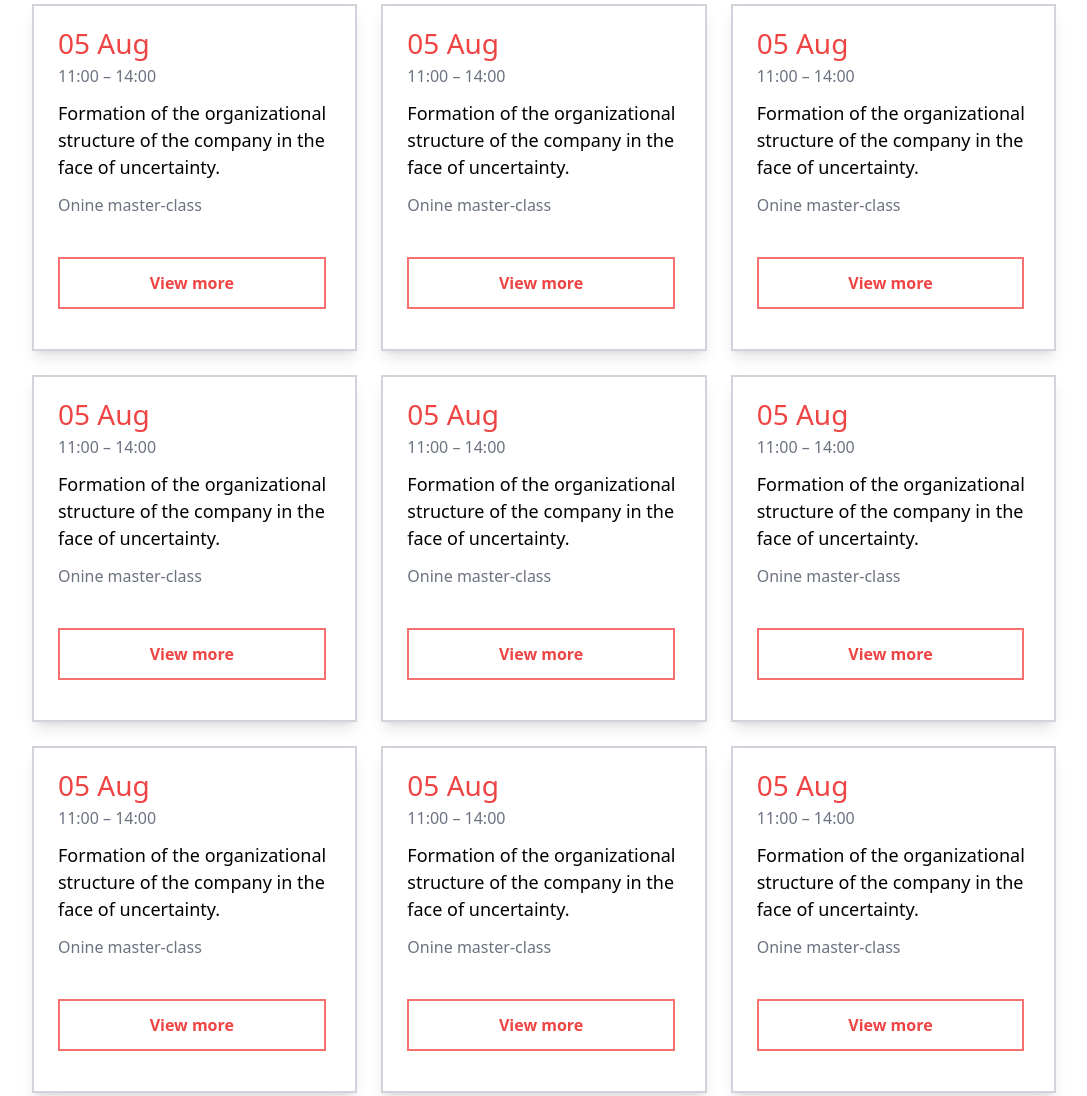
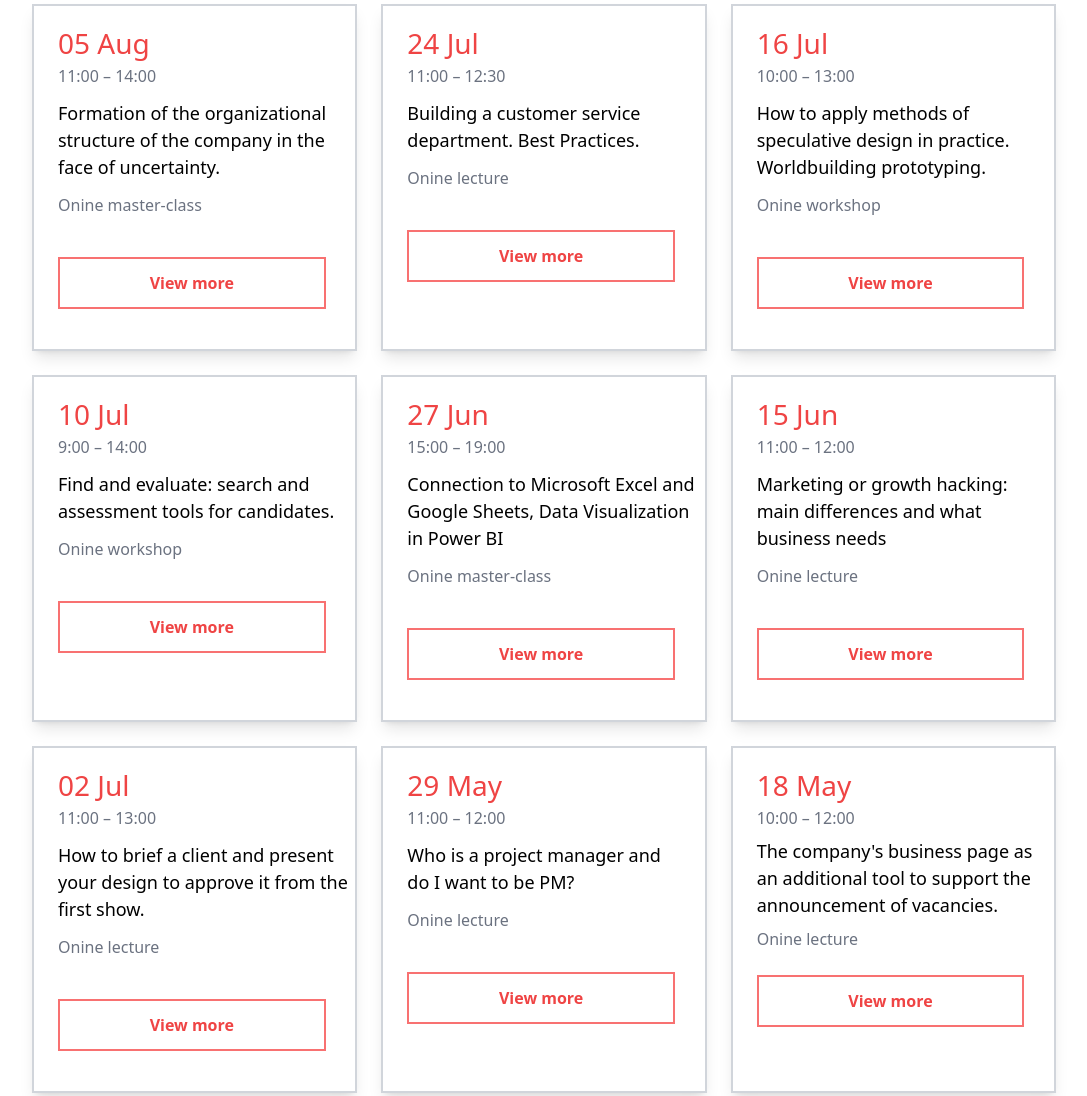
Before and after one commit to CodeByMaks/Createx, a website: page src/Events Grid View/index.html in a window 1280 px wide. Shown: the part 457-1553 px from the top of the page, without its empty margins (96-1183 px from the left). Drawn offline with Linux system fonts and the light colour scheme.

Commit message:
event-grid-view-v2

```diff
--- a/src/Events Grid View/index.html
+++ b/src/Events Grid View/index.html
@@ -11,7 +11,7 @@
     class="flex flex-wrap justify-around items-center py-6 px-4 md:px-8 lg:px-16 bg-white"
   >
     <div>
-      <img src="../img/logo.png" alt="Logo" />
+      <a href="../Homepage/index.html"><img src="../img/logo.png" alt="Logo" /></a>
     </div>
     <nav>
       <ul
@@ -92,9 +92,39 @@
             </div>
 
             <div class="border-2 border-gray-300 shadow-lg pl-6 pt-4">
-                <p class="text-[28px] text-red-500">05 Aug </p>
-                <p class="text-[16px] text-gray-500">11:00 – 14:00</p>
-                <h3 class="text-[18px] py-3">Formation of the organizational structure of the company in the face of uncertainty.</h3>
+                <p class="text-[28px] text-red-500">24 Jul </p>
+                <p class="text-[16px] text-gray-500">11:00 – 12:30</p>
+                <h3 class="text-[18px] py-3">Building a customer service department. Best Practices.</h3>
+                <p class="text-[16px] text-gray-500">Onine lecture</p>
+                <div>
+                    <button class="w-[90%] py-3 border-2 border-red-400 text-red-500 font-bold my-10">View more</button>
+                </div>
+            </div>
+
+            <div class="border-2 border-gray-300 shadow-lg pl-6 pt-4">
+                <p class="text-[28px] text-red-500">16 Jul</p>
+                <p class="text-[16px] text-gray-500">10:00 – 13:00</p>
+                <h3 class="text-[18px] py-3">How to apply methods of speculative design in practice. Worldbuilding prototyping.</h3>
+                <p class="text-[16px] text-gray-500">Onine  workshop</p>
+                <div>
+                    <button class="w-[90%] py-3 border-2 border-red-400 text-red-500 font-bold my-10">View more</button>
+                </div>
+            </div>
+
+            <div class="border-2 border-gray-300 shadow-lg pl-6 pt-4">
+                <p class="text-[28px] text-red-500">10 Jul</p>
+                <p class="text-[16px] text-gray-500">9:00 – 14:00</p>
+                <h3 class="text-[18px] py-3">Find and evaluate: search and assessment tools for candidates.</h3>
+                <p class="text-[16px] text-gray-500">Onine workshop</p>
+                <div>
+                    <button class="w-[90%] py-3 border-2 border-red-400 text-red-500 font-bold my-10">View more</button>
+                </div>
+            </div>
+
+            <div class="border-2 border-gray-300 shadow-lg pl-6 pt-4">
+                <p class="text-[28px] text-red-500">27 Jun </p>
+                <p class="text-[16px] text-gray-500">15:00 – 19:00</p>
+                <h3 class="text-[18px] py-3">Connection to Microsoft Excel and Google Sheets, Data Visualization in Power BI</h3>
                 <p class="text-[16px] text-gray-500">Onine master-class</p>
                 <div>
                     <button class="w-[90%] py-3 border-2 border-red-400 text-red-500 font-bold my-10">View more</button>
@@ -102,72 +132,42 @@
             </div>
 
             <div class="border-2 border-gray-300 shadow-lg pl-6 pt-4">
-                <p class="text-[28px] text-red-500">05 Aug </p>
-                <p class="text-[16px] text-gray-500">11:00 – 14:00</p>
-                <h3 class="text-[18px] py-3">Formation of the organizational structure of the company in the face of uncertainty.</h3>
-                <p class="text-[16px] text-gray-500">Onine master-class</p>
+                <p class="text-[28px] text-red-500">15 Jun </p>
+                <p class="text-[16px] text-gray-500">11:00 – 12:00</p>
+                <h3 class="text-[18px] py-3">Marketing or growth hacking: main differences and what business needs</h3>
+                <p class="text-[16px] text-gray-500">Onine  lecture</p>
                 <div>
                     <button class="w-[90%] py-3 border-2 border-red-400 text-red-500 font-bold my-10">View more</button>
                 </div>
             </div>
 
             <div class="border-2 border-gray-300 shadow-lg pl-6 pt-4">
-                <p class="text-[28px] text-red-500">05 Aug </p>
-                <p class="text-[16px] text-gray-500">11:00 – 14:00</p>
-                <h3 class="text-[18px] py-3">Formation of the organizational structure of the company in the face of uncertainty.</h3>
-                <p class="text-[16px] text-gray-500">Onine master-class</p>
+                <p class="text-[28px] text-red-500">02 Jul </p>
+                <p class="text-[16px] text-gray-500">11:00 – 13:00</p>
+                <h3 class="text-[18px] py-3">How to brief a client and present your design to approve it from the first show.</h3>
+                <p class="text-[16px] text-gray-500">Onine  lecture</p>
                 <div>
                     <button class="w-[90%] py-3 border-2 border-red-400 text-red-500 font-bold my-10">View more</button>
                 </div>
             </div>
 
             <div class="border-2 border-gray-300 shadow-lg pl-6 pt-4">
-                <p class="text-[28px] text-red-500">05 Aug </p>
-                <p class="text-[16px] text-gray-500">11:00 – 14:00</p>
-                <h3 class="text-[18px] py-3">Formation of the organizational structure of the company in the face of uncertainty.</h3>
-                <p class="text-[16px] text-gray-500">Onine master-class</p>
+                <p class="text-[28px] text-red-500">29 May </p>
+                <p class="text-[16px] text-gray-500">11:00 – 12:00</p>
+                <h3 class="text-[18px] py-3">Who is a project manager and do I want to be PM?</h3>
+                <p class="text-[16px] text-gray-500">Onine lecture</p>
                 <div>
                     <button class="w-[90%] py-3 border-2 border-red-400 text-red-500 font-bold my-10">View more</button>
                 </div>
             </div>
 
             <div class="border-2 border-gray-300 shadow-lg pl-6 pt-4">
-                <p class="text-[28px] text-red-500">05 Aug </p>
-                <p class="text-[16px] text-gray-500">11:00 – 14:00</p>
-                <h3 class="text-[18px] py-3">Formation of the organizational structure of the company in the face of uncertainty.</h3>
-                <p class="text-[16px] text-gray-500">Onine master-class</p>
+                <p class="text-[28px] text-red-500">18 May </p>
+                <p class="text-[16px] text-gray-500">10:00 – 12:00</p>
+                <h3 class="text-[18px] py-2">The company's business page as an additional tool to support the announcement of vacancies.</h3>
+                <p class="text-[16px] text-gray-500">Onine lecture</p>
                 <div>
-                    <button class="w-[90%] py-3 border-2 border-red-400 text-red-500 font-bold my-10">View more</button>
-                </div>
-            </div>
-
-            <div class="border-2 border-gray-300 shadow-lg pl-6 pt-4">
-                <p class="text-[28px] text-red-500">05 Aug </p>
-                <p class="text-[16px] text-gray-500">11:00 – 14:00</p>
-                <h3 class="text-[18px] py-3">Formation of the organizational structure of the company in the face of uncertainty.</h3>
-                <p class="text-[16px] text-gray-500">Onine master-class</p>
-                <div>
-                    <button class="w-[90%] py-3 border-2 border-red-400 text-red-500 font-bold my-10">View more</button>
-                </div>
-            </div>
-
-            <div class="border-2 border-gray-300 shadow-lg pl-6 pt-4">
-                <p class="text-[28px] text-red-500">05 Aug </p>
-                <p class="text-[16px] text-gray-500">11:00 – 14:00</p>
-                <h3 class="text-[18px] py-3">Formation of the organizational structure of the company in the face of uncertainty.</h3>
-                <p class="text-[16px] text-gray-500">Onine master-class</p>
-                <div>
-                    <button class="w-[90%] py-3 border-2 border-red-400 text-red-500 font-bold my-10">View more</button>
-                </div>
-            </div>
-
-            <div class="border-2 border-gray-300 shadow-lg pl-6 pt-4">
-                <p class="text-[28px] text-red-500">05 Aug </p>
-                <p class="text-[16px] text-gray-500">11:00 – 14:00</p>
-                <h3 class="text-[18px] py-3">Formation of the organizational structure of the company in the face of uncertainty.</h3>
-                <p class="text-[16px] text-gray-500">Onine master-class</p>
-                <div>
-                    <button class="w-[90%] py-3 border-2 border-red-400 text-red-500 font-bold my-10">View more</button>
+                    <button class="w-[90%] py-3 border-2 border-red-400 text-red-500 font-bold my-6">View more</button>
                 </div>
             </div>
         </div>
```
Also changed, not shown: src/Contacts/index.html (+3 -1 lines), src/Homepage/index.html (+5 -5 lines).
